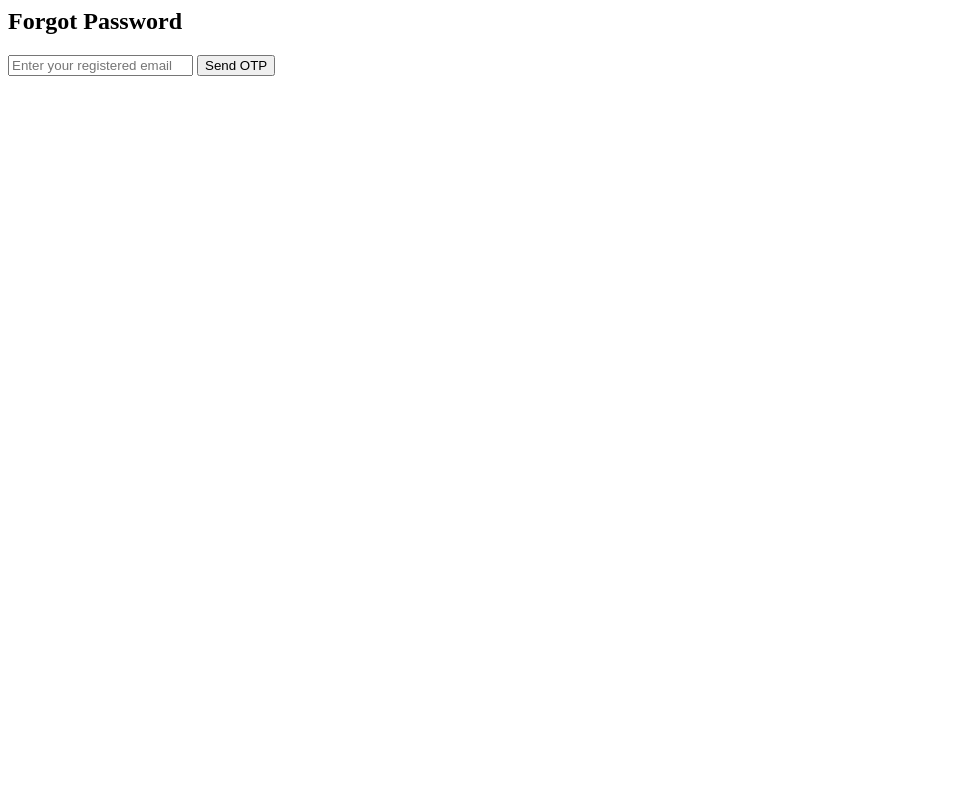
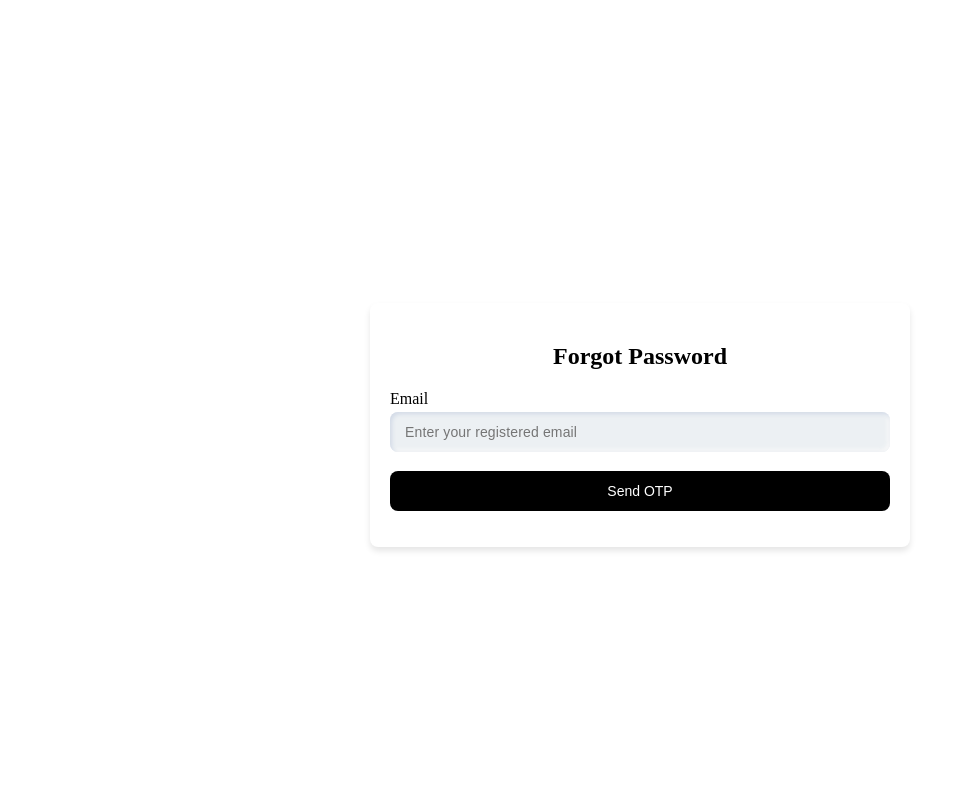
Before and after one commit to D9theCoder/Jelajah, a Django app: page /users/forgot-password/ in a window 1280 px wide. Shown: the whole page, without its empty margins (0-965 px from the left). Before the commit the page ends 76 px from the top, so only its background shows below. Run offline with Django 5.2, Linux system fonts and the light colour scheme.

Commit message:
Nambahin css reset + forget password

```diff
--- /dev/null
+++ b/myproject/static/css/pass.css
@@ -0,0 +1,66 @@
+/* Add this to your existing profile.css */
+
+.main-container {
+    height: calc(100vh - 70px);
+    margin-top: 70px;
+    display: flex;
+    flex-direction: column;
+    align-items: center;
+    justify-content: center;
+    overflow-y: auto;
+}
+
+.profile-form-container {
+    width: 100%;
+    max-width: 500px;
+    max-height: 550px;
+    padding: 20px;
+    background-color: white;
+    border-radius: 8px;
+    box-shadow: 0 4px 6px rgba(0, 0, 0, 0.1);
+    margin-bottom: 20px;
+}
+
+h2 {
+    text-align: center;
+    margin-bottom: 20px;
+    font-size: 24px;
+    font-weight: bold;
+}
+
+.form-group {
+    display: flex;
+    flex-direction: column;
+    margin-bottom: 15px;
+}
+
+.form_input {
+    width: 100%;
+    height: 40px;
+    margin: 4px 0;
+    padding-left: 15px;
+    font-size: 14px;
+    letter-spacing: 0.15px;
+    border: none;
+    outline: none;
+    font-family: "Montserrat", sans-serif;
+    background-color: #ecf0f3;
+    transition: 0.25s ease;
+    border-radius: 8px;
+    box-shadow: inset 2px 2px 4px #d1d9e6, inset -2px -2px 4px #f9f9f9;
+}
+
+.btn-update {
+    width: 100%;
+    height: 40px;
+    background-color: #000;
+    color: #fff;
+    border: none;
+    cursor: pointer;
+    font-family: "Montserrat", sans-serif;
+    transition: 0.25s ease;
+    border-radius: 8px;
+    margin: 4px auto;
+    display: block;
+    font-size: 14px;
+}
--- a/myproject/users/templates/users/forgot_password.html
+++ b/myproject/users/templates/users/forgot_password.html
@@ -1,14 +1,22 @@
-{% comment %} {% extends "layout.html" %} {% endcomment %}
-{% comment %} {% block title %}Forgot Password{% endblock %} {% endcomment %}
+
 {% load static %}
 
+{% block custom_css %}
+<link rel="stylesheet" href="{% static 'css/pass.css' %}">
+{% endblock %}
+
 {% block content %}
-<div class="container">
-    <h2>Forgot Password</h2>
-    <form method="post">
-        {% csrf_token %}
-        <input type="email" name="email" placeholder="Enter your registered email" required>
-        <button type="submit">Send OTP</button>
-    </form>
+<div class="main-container">
+    <div class="profile-form-container">
+        <h2>Forgot Password</h2>
+        <form method="post">
+            {% csrf_token %}
+            <div class="form-group">
+                <label for="email">Email</label>
+                <input type="email" name="email" placeholder="Enter your registered email" class="form_input" required>
+            </div>
+            <button type="submit" class="btn-update">Send OTP</button>
+        </form>
+    </div>
 </div>
 {% endblock %}
```
Also changed, not shown: myproject/users/templates/users/reset_password.html (+26 -12 lines), myproject/db.sqlite3.
